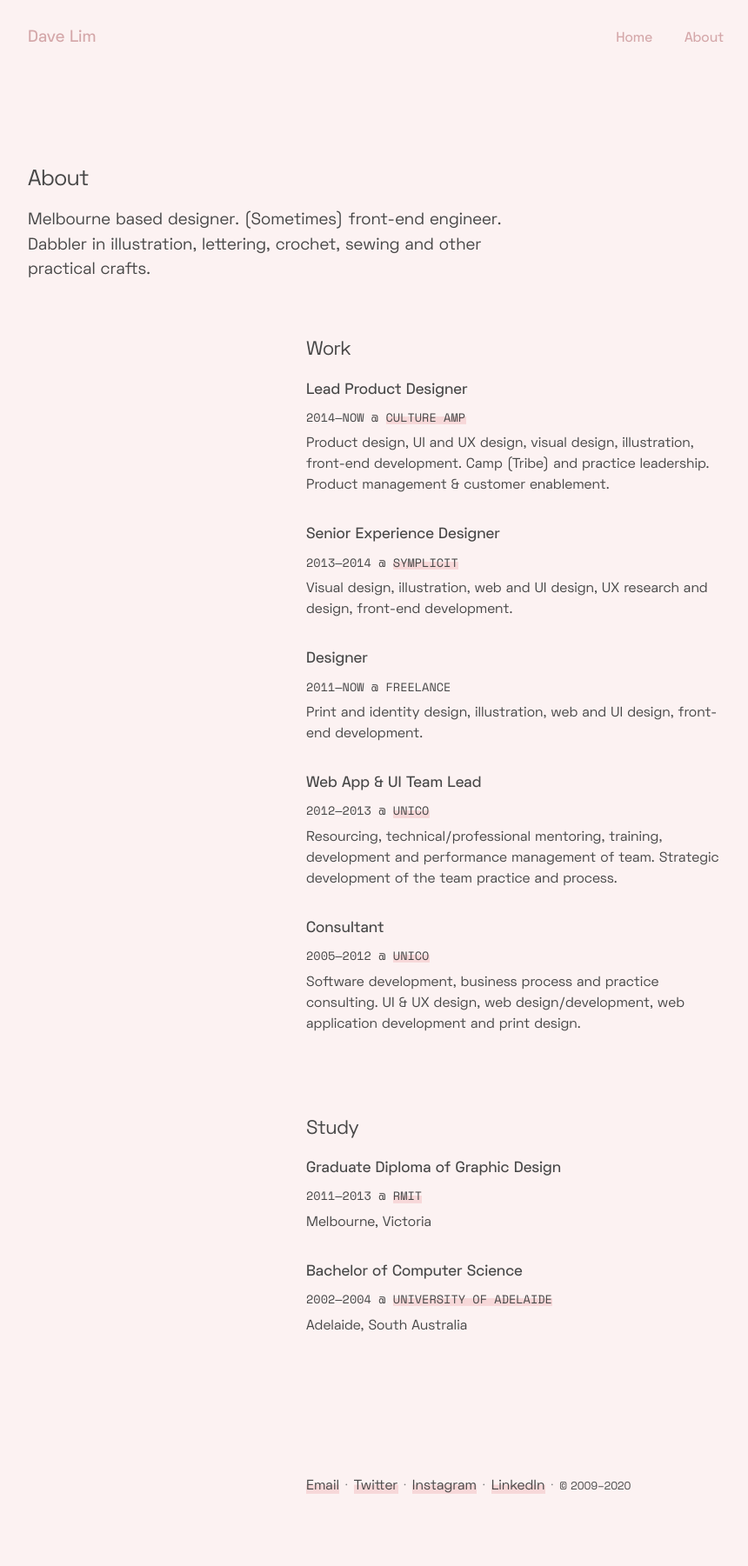
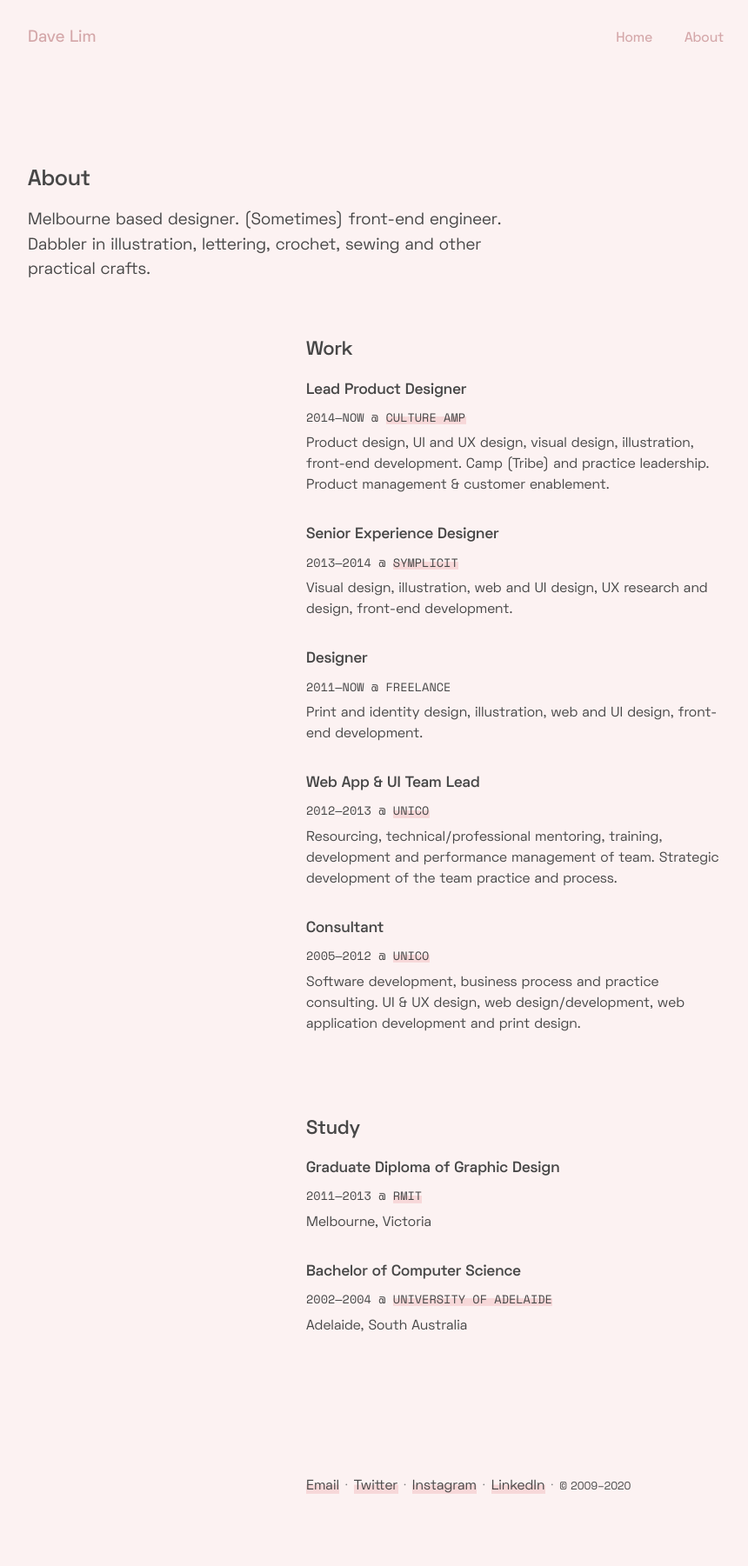
Before and after one commit to dlimiter/dlimiter.github.io, a Jekyll site: the page built from about.html, in a window 1280 px wide. Shown: the whole page at 87% size, without its empty margins (208-1068 px from the left). Built offline with Jekyll 4.4.1, drawn with Linux system fonts in a browser that asks for light colours.

Commit message:
Heading style and content tweaks

```diff
--- a/css/style.scss
+++ b/css/style.scss
@@ -123,18 +123,18 @@ p {
 
 h1, h2,
 .h1, .h2,  {
-  font-weight: 400;
+  font-weight: 600;
   line-height: 1.2;
-  letter-spacing: -0.02em;
+  // letter-spacing: -0.02em;
 }
 
 strong {
-  font-weight: 500;
+  font-weight: 600;
 }
 
 h3, h4,
 .h3, .h4 {
-  font-weight: 500;
+  font-weight: 600;
 }
 
 h1, h2, h3, h4,
@@ -146,6 +146,7 @@ h1, h2, h3, h4,
 .h0 {
   font-size: 2.25rem;
   line-height: 1.2;
+  font-weight: 500;
 }
 
 
--- a/index.html
+++ b/index.html
@@ -6,7 +6,7 @@ layout: default
 
 <div class="container -alternate2">
   <p class="about">
-    Hi, I'm Dave. I'm a multidisciplinary product designer based in Melbourne Australia.
+    Hi, I'm Dave. I'm a multidisciplinary designer based in Melbourne Australia.
   </p>
 </div>
 <div class="container recipe">
```
